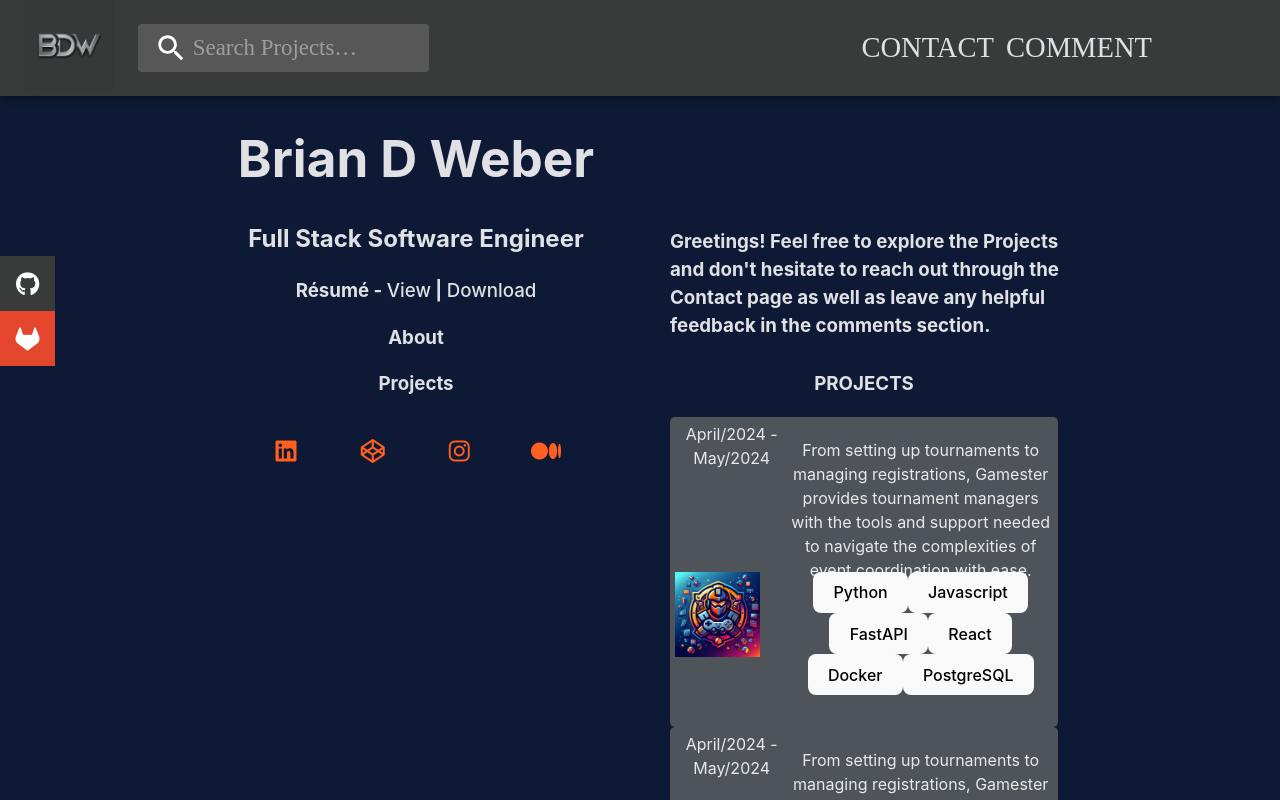
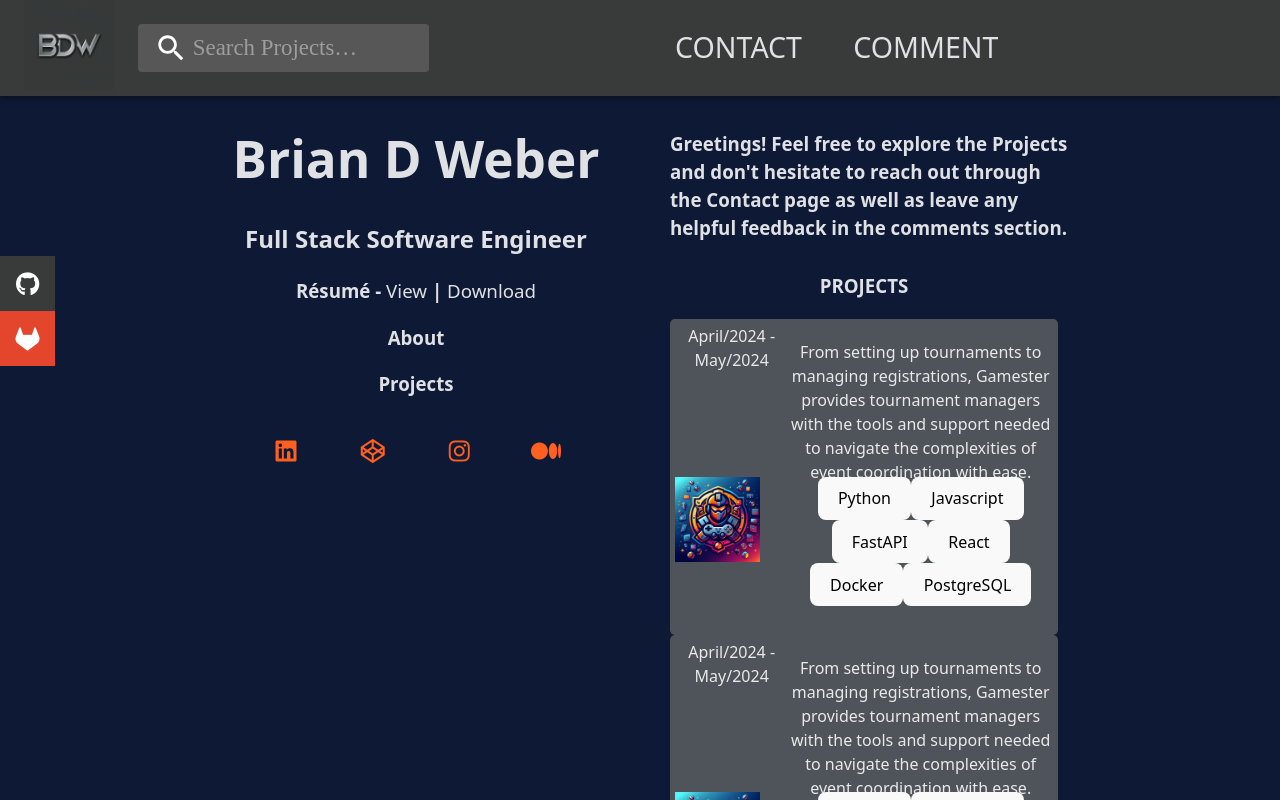
Before and after one commit to briandweber/briandweber.github.io, a React (Vite) app: page / in a window 1280 px wide. Built offline with nearby package versions, Linux system fonts and the light colour scheme; a web font is replaced by a local one.

Commit message:
updated fonts, searchappbar spacing, giscus implementation

```diff
--- a/src/App.css
+++ b/src/App.css
@@ -4,6 +4,7 @@
 
 * {
   scroll-behavior: smooth;
+  font-family: system-ui, -apple-system, BlinkMacSystemFont, 'Segoe UI', Roboto, Oxygen, Ubuntu, Cantarell, 'Open Sans', 'Helvetica Neue', sans-serif
 }
 
 body {
@@ -50,7 +51,7 @@ body {
 
   .contact {
     position: absolute;
-    right: 20%;
+    right: 35%;
     padding-right: 30px;
   }
 
@@ -62,7 +63,7 @@ body {
 
   .comment {
     position: absolute;
-    right: 10%;
+    right: 22%;
   }
 
   .git-mobile {
@@ -196,7 +197,6 @@ body {
 }
 
 .content-items {
-  margin-top: 20%;
   margin-right: 30%;
 }
 .about {
@@ -304,6 +304,11 @@ body {
   border-radius: 5px;
 }
 
+.giscus {
+  width: 40vw;
+  margin: auto;
+}
+
 .app-container {
   position: fixed;
   top: 0;
--- a/src/Comment.jsx
+++ b/src/Comment.jsx
@@ -5,24 +5,9 @@ import Giscus from '@giscus/react';
 function Comment() {
 
     return (
-        <div>
-
+        <div className='home-wrapper'>
             <PrimarySearchAppBar />
-    {/* //     <form onSubmit={handleSubmit}>
-    //   <div>
-    //     <label>Name:</label>
-    //     <input type="text" name="name" value={formData.name} onChange={handleFormChange} required />
-    //   </div>
-    //   <div>
-    //     <label>Email:</label>
-    //     <input type="email" name="email" value={formData.email} onChange={handleFormChange} required />
-    //   </div>
-    //   <div>
-    //     <label>Message:</label>
-    //     <textarea name="message" value={formData.message} onChange={handleFormChange} required></textarea>
-    //   </div>
-    //   <button type="submit">Submit</button>
-    // </form> */}
+            <div className='giscus'>
             <Giscus
                 id="R_kgDOMS_vVw"
                 repo="briandweber/briandweber.github.io"
@@ -34,27 +19,13 @@ function Comment() {
                 reactionsEnabled="1"
                 emitMetadata="0"
                 inputPosition="top"
-      theme="light"
+                theme="dark_dimmed"
                 lang="en"
                 loading="lazy"
                 />
+                </div>
         </div>
     )
 }
 
 export default Comment
-
-
-// data-repo="briandweber/briandweber.github.io"
-//         data-repo-id="R_kgDOMS_vVw"
-//         data-category="[ENTER CATEGORY NAME HERE]"
-//         data-category-id="[ENTER CATEGORY ID HERE]"
-//         data-mapping="pathname"
-//         data-strict="0"
-//         data-reactions-enabled="1"
-//         data-emit-metadata="0"
-//         data-input-position="bottom"
-//         data-theme="preferred_color_scheme"
-//         data-lang="en"
-//         crossorigin="anonymous"
-//         async>
--- a/src/Nav.jsx
+++ b/src/Nav.jsx
@@ -2,12 +2,9 @@ import GitLinks from "./GitLinks";
 import FollowLinks from "./FollowLinks";
 import Tabs from "./Tabs.jsx";
 import Resume from './assets/Resume.pdf';
-import PrimarySearchAppBar from "./SearchAppBar.jsx";
 
 export default function Nav() {
     return (
-    <>
-        {/* <PrimarySearchAppBar /> */}
         <div className="nav-title">
           <h1>Brian D Weber</h1>
           <h2>Full Stack Software Engineer</h2>
@@ -23,7 +20,5 @@ export default function Nav() {
             <GitLinks />
           </div>
         </div>
-    </>
-
   );
 }
--- a/src/SearchAppBar.jsx
+++ b/src/SearchAppBar.jsx
@@ -16,6 +16,7 @@ import NotificationsIcon from '@mui/icons-material/Notifications';
 import bdwLogo from './assets/images/bdwLogo.jpeg';
 import { createTheme, ThemeProvider } from '@mui/material/styles';
 import { NavLink } from 'react-router-dom';
+
 
 const theme = createTheme({
   palette: {
@@ -65,7 +66,6 @@ const StyledInputBase = styled(InputBase)(({ theme }) => ({
   color: 'inherit',
   '& .MuiInputBase-input': {
     padding: theme.spacing(1, 1, 1, 0),
-    // vertical padding + font size from searchIcon
     paddingLeft: `calc(1em + ${theme.spacing(4)})`,
     transition: theme.transitions.create('width'),
     width: '100%',
@@ -178,7 +178,6 @@ export default function PrimarySearchAppBar() {
       <Box sx={{ flexGrow: 1}}>
         <AppBar position="static">
           <Toolbar>
-            {/* <div className='logo-search'> */}
             <div className='logo-div'>
               <NavLink to="/"><img src={bdwLogo} alt="BDW Logo" /></NavLink>
             </div>
@@ -191,8 +190,6 @@ export default function PrimarySearchAppBar() {
                 inputProps={{ 'aria-label': 'search' }}
                 />
             </Search>
-            {/* </div> */}
-            {/* <div className='contact-wrapper'> */}
               <div className='contact'>
                 <Typography
                   variant="h6"
@@ -208,7 +205,6 @@ export default function PrimarySearchAppBar() {
                   component="div"
                   sx={{ display: { xs: 'none', sm: 'block' } }}
                   ><NavLink to="/comment">COMMENT</NavLink></Typography>
-              {/* </div> */}
             </div>
           </Toolbar>
         </AppBar>
```
Also changed, not shown: src/App.jsx (+28 -3 lines), src/ContactForm.jsx (+0 -19 lines), 7 other files (tests, documents, lock files or other folders). Lines whose indentation alone changed are shown as unchanged.
